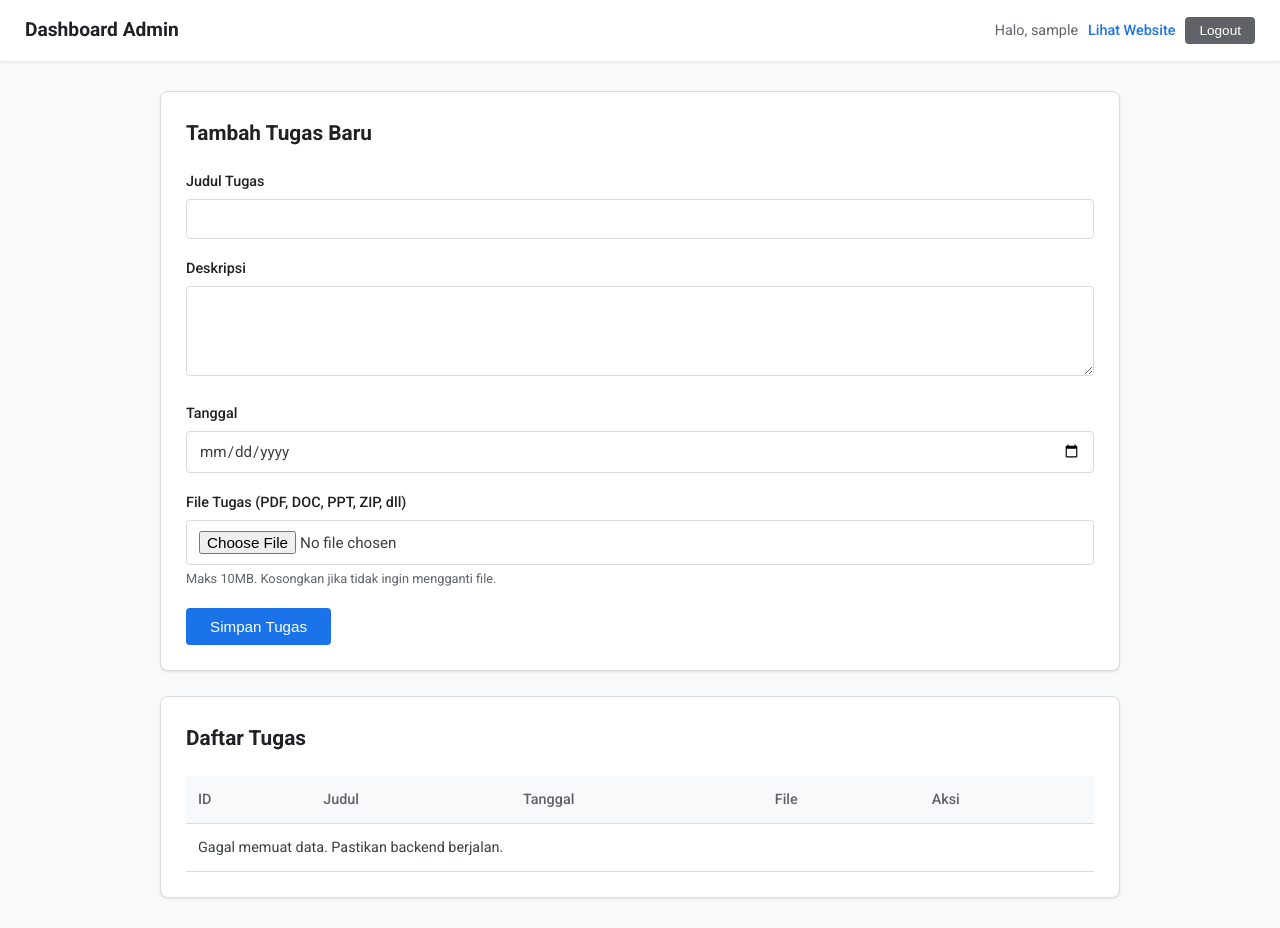
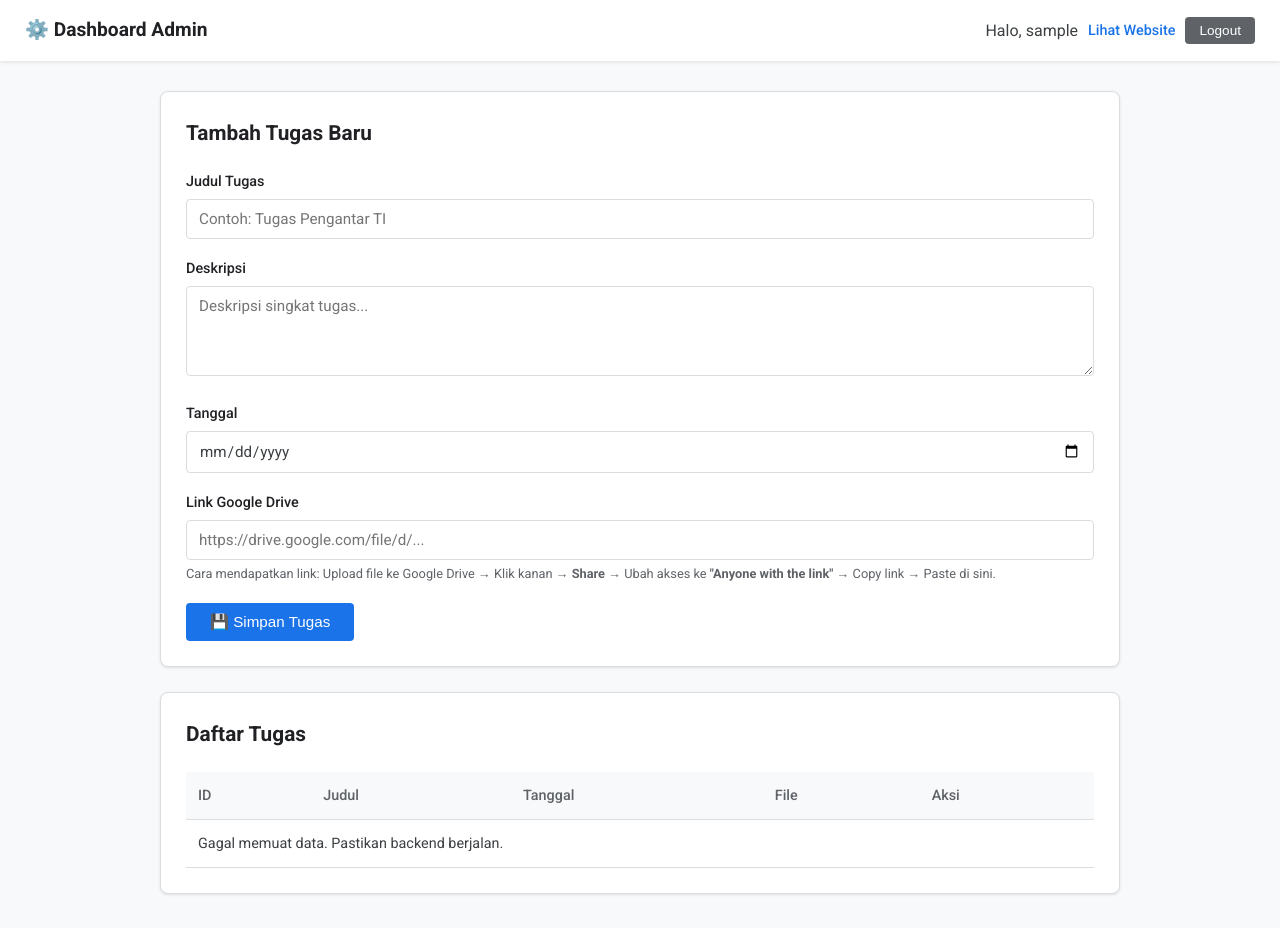
Before and after one commit to difar-nim/portofolio-mayang, a plain HTML site: page frontend/admin/dashboard.html in a window 1280 px wide. Drawn offline with Linux system fonts and the light colour scheme; no server answers; sample sign-in values are in the browser's storage.

Commit message:
dashboard.html

```diff
--- a/frontend/admin/dashboard.html
+++ b/frontend/admin/dashboard.html
@@ -8,53 +8,49 @@
   </head>
   <body>
     <nav class="admin-navbar">
-      <div class="logo">Dashboard Admin</div>
+      <div class="logo">⚙️ Dashboard Admin</div>
       <div class="nav-actions">
-        <span id="welcome-text" style="font-size:0.9rem; color: var(--text-gray);"></span>
+        <span id="welcome-text"></span>
         <a href="../index.html" target="_blank">Lihat Website</a>
         <button id="logout-btn" class="btn btn-secondary btn-sm">Logout</button>
       </div>
     </nav>
 
     <div class="admin-container">
-      <!-- Form Tambah / Edit Tugas -->
       <div class="admin-card">
         <h2 id="form-title">Tambah Tugas Baru</h2>
-
         <div id="success-msg" class="success-msg"></div>
         <div id="error-msg" class="error-msg"></div>
 
-        <form id="tugas-form" enctype="multipart/form-data">
+        <form id="tugas-form">
           <input type="hidden" id="tugas-id" />
-
           <div class="form-group">
             <label for="judul">Judul Tugas</label>
-            <input type="text" id="judul" name="judul" required />
+            <input type="text" id="judul" required placeholder="Contoh: Tugas Pengantar TI" />
           </div>
-
           <div class="form-group">
             <label for="deskripsi">Deskripsi</label>
-            <textarea id="deskripsi" name="deskripsi"></textarea>
+            <textarea id="deskripsi" placeholder="Deskripsi singkat tugas..."></textarea>
           </div>
-
           <div class="form-group">
             <label for="tanggal">Tanggal</label>
-            <input type="date" id="tanggal" name="tanggal" required />
+            <input type="date" id="tanggal" required />
           </div>
-
           <div class="form-group">
-            <label for="file">File Tugas (PDF, DOC, PPT, ZIP, dll)</label>
-            <input type="file" id="file" name="file" />
-            <small>Maks 10MB. Kosongkan jika tidak ingin mengganti file.</small>
-            <div id="current-file"></div>
+            <label for="file">Link Google Drive</label>
+            <input type="url" id="file" placeholder="https://drive.google.com/file/d/..." />
+            <small>
+              Cara mendapatkan link: Upload file ke Google Drive → Klik kanan → <strong>Share</strong> →
+              Ubah akses ke <strong>"Anyone with the link"</strong> → Copy link → Paste di sini.
+            </small>
           </div>
-
-          <button type="submit" id="submit-btn" class="btn">Simpan Tugas</button>
-          <button type="button" id="cancel-edit-btn" class="btn btn-secondary" style="display:none;">Batal Edit</button>
+          <div style="display:flex; gap:10px; flex-wrap:wrap;">
+            <button type="submit" id="submit-btn" class="btn">💾 Simpan Tugas</button>
+            <button type="button" id="cancel-edit-btn" class="btn btn-secondary" style="display:none;">✕ Batal Edit</button>
+          </div>
         </form>
       </div>
 
-      <!-- Tabel Daftar Tugas -->
       <div class="admin-card">
         <h2>Daftar Tugas</h2>
         <div class="table-wrapper">
```
